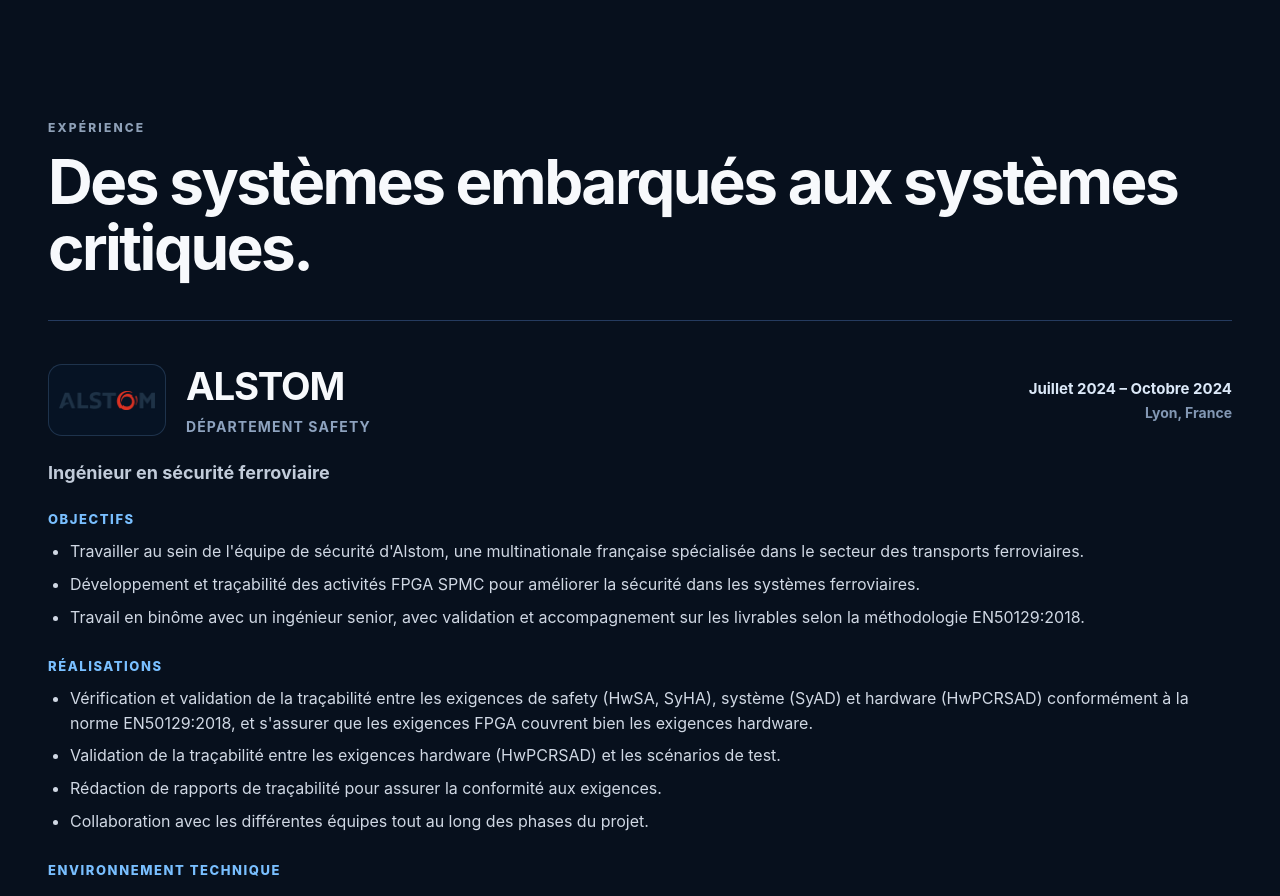
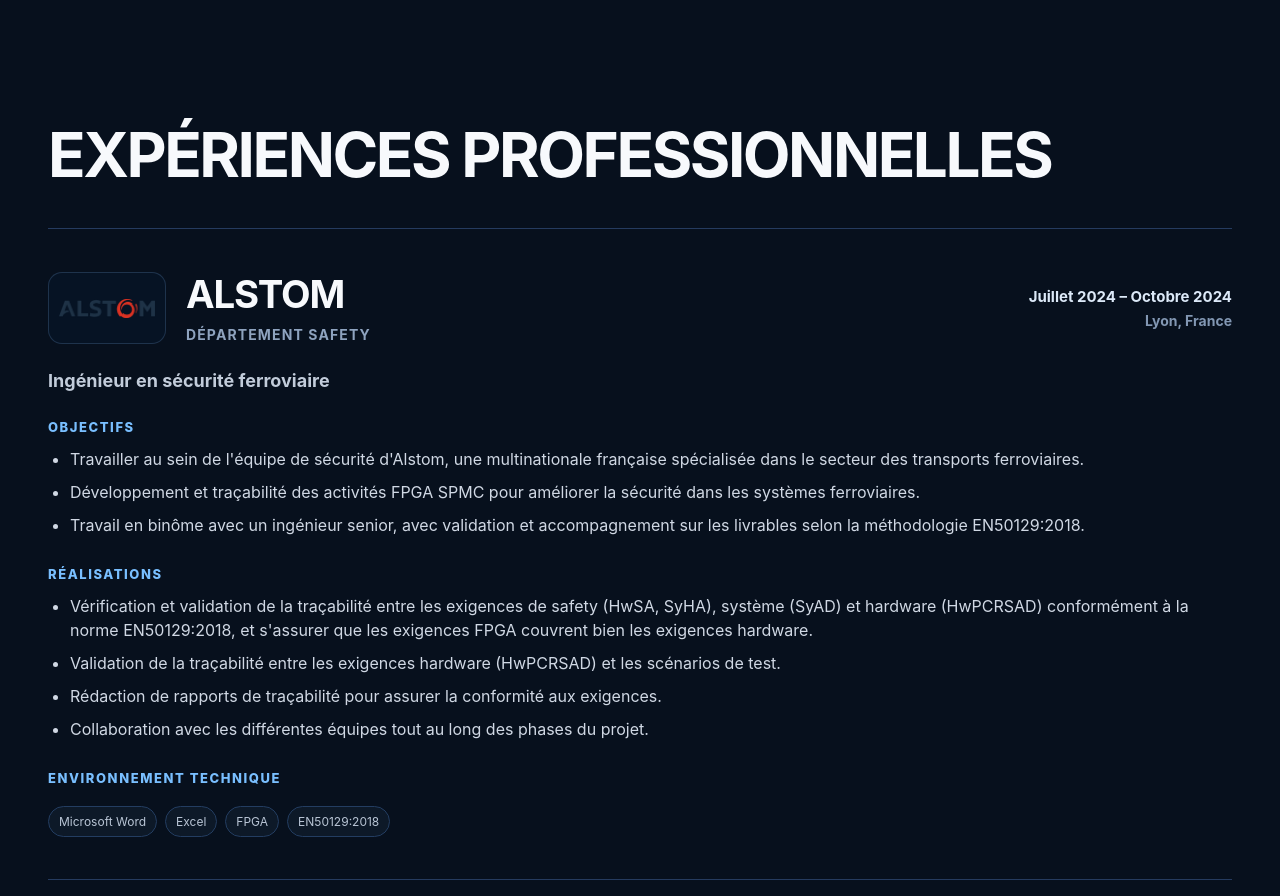
Before and after one commit to Oelayouchi/portfolio, a Next.js app: page / in a window 1280 px wide. Shown: the part 1660-2556 px from the top of the page. Built offline with nearby package versions, Linux system fonts and the light colour scheme.

Commit message:
Remplace le titre de la section expérience

```diff
--- a/components/experience-section.js
+++ b/components/experience-section.js
@@ -1,5 +1,5 @@
 import { experiences } from '../data/portfolio';
-import { SectionLabel, Tags } from './ui';
+import { Tags } from './ui';
 import ExperienceReport from './experience-report';
 
 const additionalExperiences = [
@@ -122,8 +122,7 @@ export default function ExperienceSection() {
 
   return (
     <section id="experience" className="section shell">
-      <SectionLabel>EXPÉRIENCE</SectionLabel>
-      <h2>Des systèmes embarqués aux systèmes critiques.</h2>
+      <h2>EXPÉRIENCES PROFESSIONNELLES</h2>
 
       <div className="timeline">
         {allExperiences.map((experience) => {
```
